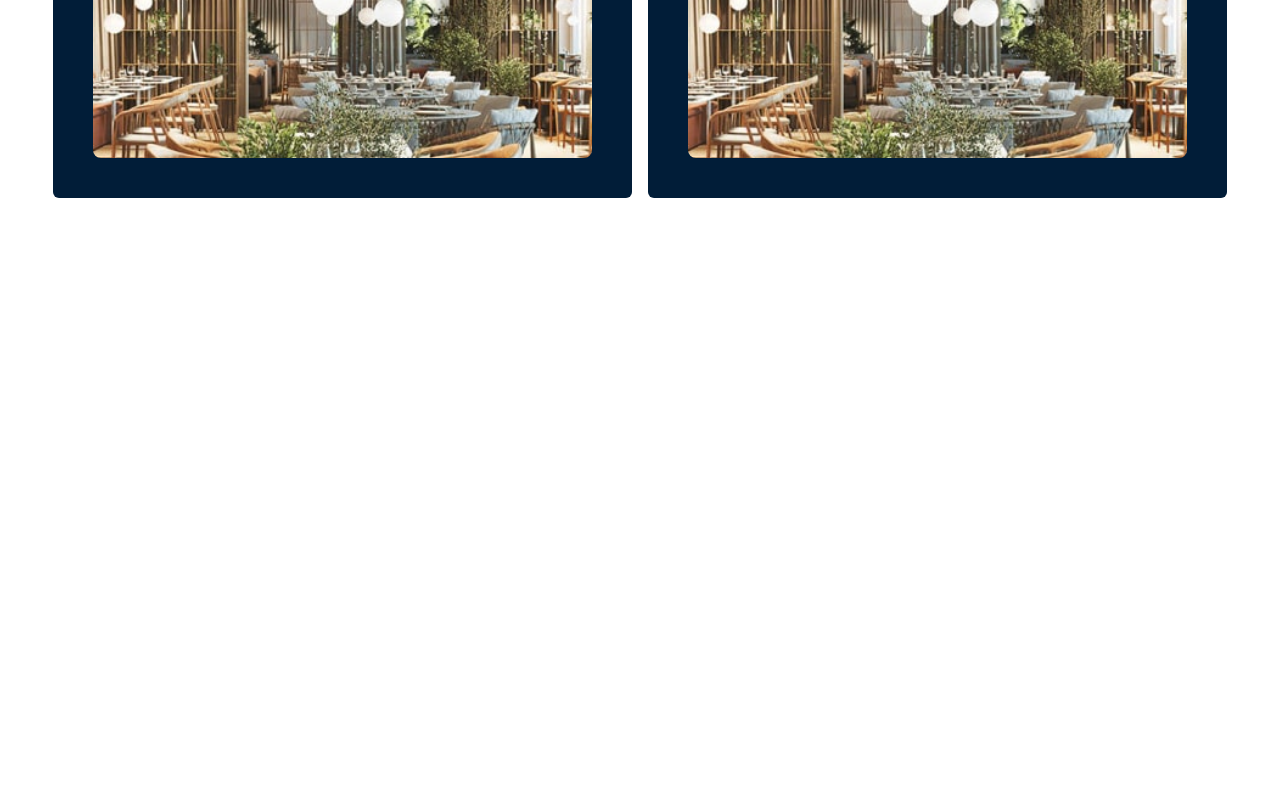
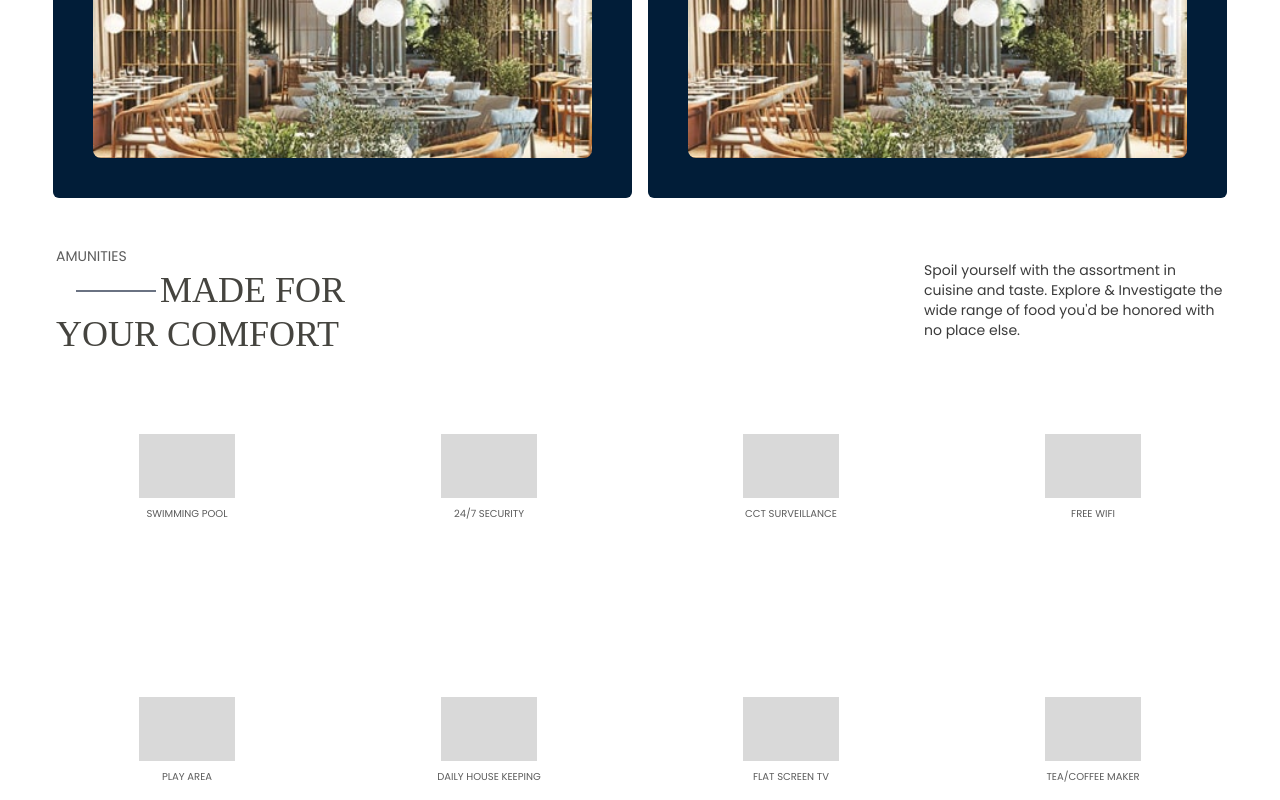
Before and after one commit to NAVIN0507/hotel, a Next.js app: page / in a window 1280 px wide. Shown: the part 3921-4721 px from the top of the page. Before the commit the page ends 4143 px from the top, so only its background shows below. Built offline with nearby package versions, Linux system fonts and the light colour scheme; a web font is replaced by a local one.

Commit message:
Modified Amunities

```diff
--- a/app/page.tsx
+++ b/app/page.tsx
@@ -3,6 +3,7 @@ import Hero from "../components/Home/Hero";
 import AboutUsSection from "../components/Home/Aboutus";
 import SpecialSection from "@/components/Home/FeatureSectio";
 import BentoGrid from "@/components/Home/BentoGrid";
+import Amunities from "@/components/Home/Amunities";
 
 
 
@@ -13,6 +14,7 @@ export default function Home() {
 <SpecialSection/>
 <AboutUsSection/>
 <BentoGrid/>
+<Amunities/>
   </main>
   );
 }
--- a/components/Home/Amunities.tsx
+++ b/components/Home/Amunities.tsx
@@ -1,8 +1,43 @@
+import { AmunitiesList, AmunitiesList2 } from '@/constants'
+import { div } from 'framer-motion/client'
 import React from 'react'
 
 const Amunities = () => {
   return (
-    <div>Amunities</div>
+  <section className=' pl-10 pr-10'>
+    <div className=' flex items-center justify-between gap-1'>
+        <div className='flex flex-col gap-1'>
+            <p className='text-sm text-[#5C5C5C]'>AMUNITIES</p>
+            <h1 className='flex gap-1 font-mono text-4xl text-[#45443F]'><div className="w-20 mt-5  hidden lg:block  ml-5  h-0 border border-gray-500" /> MADE FOR</h1>
+            <h1 className='font-mono text-4xl text-[#45443F]'>YOUR COMFORT</h1>
+        </div>
+        <div className='w-[300px]'>
+            <p className='text-sm text-[#3A3A3A]'>Spoil yourself with the assortment in cuisine and taste. Explore & Investigate the wide range of food you'd be honored with no place else.
+</p>
+        </div>
+    </div>
+    <div className='grid grid-cols-1 md:grid-cols-4 gap-10 mt-20'>
+        {AmunitiesList.map((item, index) => (
+            <div className='flex flex-col gap-2 items-center justify-center'>
+                <div className='w-24 h-16 bg-[#D9D9D9] '></div>
+                <p className='text-[10px] uppercase text-[#5C5C5C] text-center'>{item}</p>
+            </div>
+        ))}
+    </div>
+     <div className='grid grid-cols-1 md:grid-cols-4 gap-10 mt-20'>
+        {AmunitiesList.map((item, index) => (
+         <div className='w-28 h-4 '></div>
+        ))}
+    </div>
+     <div className='grid grid-cols-1 md:grid-cols-4 gap-10 mt-20'>
+        {AmunitiesList2.map((item, index) => (
+            <div className='flex flex-col gap-2 items-center justify-center'>
+                <div className='w-24 h-16 bg-[#D9D9D9] '></div>
+                <p className='text-[10px] uppercase text-[#5C5C5C] text-center'>{item}</p>
+            </div>
+        ))}
+    </div>
+  </section>
   )
 }
 
--- /dev/null
+++ b/constants/index.ts
@@ -0,0 +1,2 @@
+export const AmunitiesList = ['Swimming Pool' , '24/7 Security' , 'CCT surveillance' , 'Free Wifi' ];
+export const AmunitiesList2 = ['Play Area' , 'Daily house keeping' , 'flat screen Tv' , 'TEA/coffee Maker'];
```
